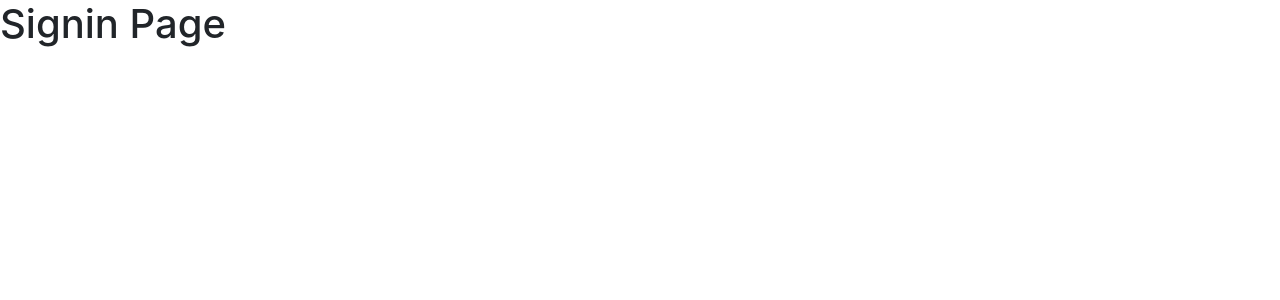
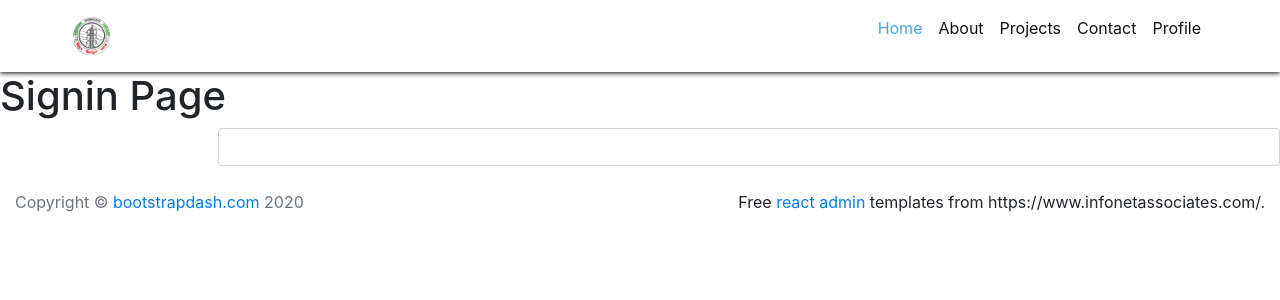
Before and after one commit to Limon-7/react-templete, a React (Create React App) app: page /auth/signin in a window 1280 px wide. Shown: the top 300 px of the page. Built offline with nearby package versions, Linux system fonts and the light colour scheme.

Commit message:
multiple layout added

```diff
--- a/src/app/layout/App.js
+++ b/src/app/layout/App.js
@@ -1,4 +1,4 @@
-import { Route } from "react-router-dom";
+import { Redirect, Route } from "react-router-dom";
 
 import AdminRoute from "./authenticateRoute/adminRoute";
 import ProtectedRoute from "./authenticateRoute/protectedRoute";
@@ -6,17 +6,19 @@ import ProtectedRoute from "./authenticateRoute/protectedRoute";
 import PublicPage from "../../features/publicPage";
 import AdminPage from "../../features/adminPage";
 import ProtectedPage from "../../features/protectedPage";
-import { Signin, SignUp } from "../../features/authPage";
+import AuthPage from "../../features/authPage";
 
 import "./App.scss";
+import Footer from "../../common/components/footer";
 function App() {
   return (
     <div className="App">
-      <Route exact path="/" component={PublicPage} />
-      <Route exact path="/auth/signin" component={Signin} />
-      <Route exact path="/auth/signup" component={SignUp} />
+      <Route path="/auth/signin" component={AuthPage} />
       <ProtectedRoute path="/user" component={ProtectedPage} />
       <AdminRoute path="/admin" component={AdminPage} />
+      <Route path="/home" component={PublicPage} />
+      <Route exact path="/" render={() => <Redirect to="/home" />} />
+      <Footer />
     </div>
   );
 }
--- /dev/null
+++ b/src/common/components/form-input/index.jsx
@@ -0,0 +1,14 @@
+import React from "react";
+
+function FormInput() {
+  return (
+    <div class="form-group row">
+      <label htmlFor="" class="col-sm-2 col-form-label"></label>
+      <div class="col-sm-10">
+        <input type="password" class="form-control" id="inputPassword" />
+      </div>
+    </div>
+  );
+}
+
+export default FormInput;
--- a/src/common/components/navbar/navbar.scss
+++ b/src/common/components/navbar/navbar.scss
@@ -1,8 +1,9 @@
 .navbar-public {
   background: #fff;
-	box-shadow: 0 5px 15px rgba(0, 0, 0, 0.1);
-	// height: 70px;
+  box-shadow: 0 1px 5px rgb(0, 0, 0 / 0.9);
   z-index: 999;
+  position: sticky;
+  top: 0;
 }
 .nav-header {
   display: flex;
--- a/src/features/authPage/index.jsx
+++ b/src/features/authPage/index.jsx
@@ -1,2 +1,21 @@
-export { default as Signin } from "./signnin";
-export { default as SignUp } from "./signup";
+import React from "react";
+import { Route, Switch } from "react-router-dom";
+import Navbar from "../../common/components/navbar";
+import Signin from "./signnin";
+import SignUp from "./signup/index";
+
+function AuthPage() {
+  return (
+    <div className="auth-page">
+      <Navbar />
+      <div className="main">
+        <Switch>
+          <Route exact path="/auth/signin" component={Signin} />
+          <Route exact path="/auth/signup" component={SignUp} />
+        </Switch>
+      </div>
+    </div>
+  );
+}
+
+export default AuthPage;
--- a/src/features/authPage/signnin/index.jsx
+++ b/src/features/authPage/signnin/index.jsx
@@ -1,9 +1,11 @@
 import React from "react";
+import FormInput from "../../../common/components/form-input";
 
 function Signin() {
   return (
     <div>
       <h1>Signin Page</h1>
+      <FormInput />
     </div>
   );
 }
--- a/src/features/publicPage/index.jsx
+++ b/src/features/publicPage/index.jsx
@@ -1,28 +1,35 @@
 import React from "react";
-import { Route, Switch } from "react-router-dom";
-import Footer from "../../common/components/footer";
+import { Redirect, Route, Switch } from "react-router-dom";
 import Navbar from "../../common/components/navbar";
 
-import "./publicPage.scss"
+import "./publicPage.scss";
 function PublicPage() {
   return (
     <div className="public-page">
       <Navbar />
       <div className="main">
-      <Switch>
-        <Route exact path="/" component={Home}/>
-      </Switch>
+        <Switch>
+          <Route path="/home" component={Home} />
+          <Route path="/home2" component={Home2} />
+        </Switch>
       </div>
-      <i className="fab fa-adversal"></i>
-      <Footer />
     </div>
   );
 }
 
 export default PublicPage;
 
-function Home(){
-  return(
-    <div><h3>publick page</h3></div>
-  )
+function Home() {
+  return (
+    <div>
+      <h3>publick page</h3>
+    </div>
+  );
 }
+function Home2() {
+  return (
+    <div>
+      <h3>Menu 2 page page</h3>
+    </div>
+  );
+}
```
Lines whose indentation alone changed are shown as unchanged.
